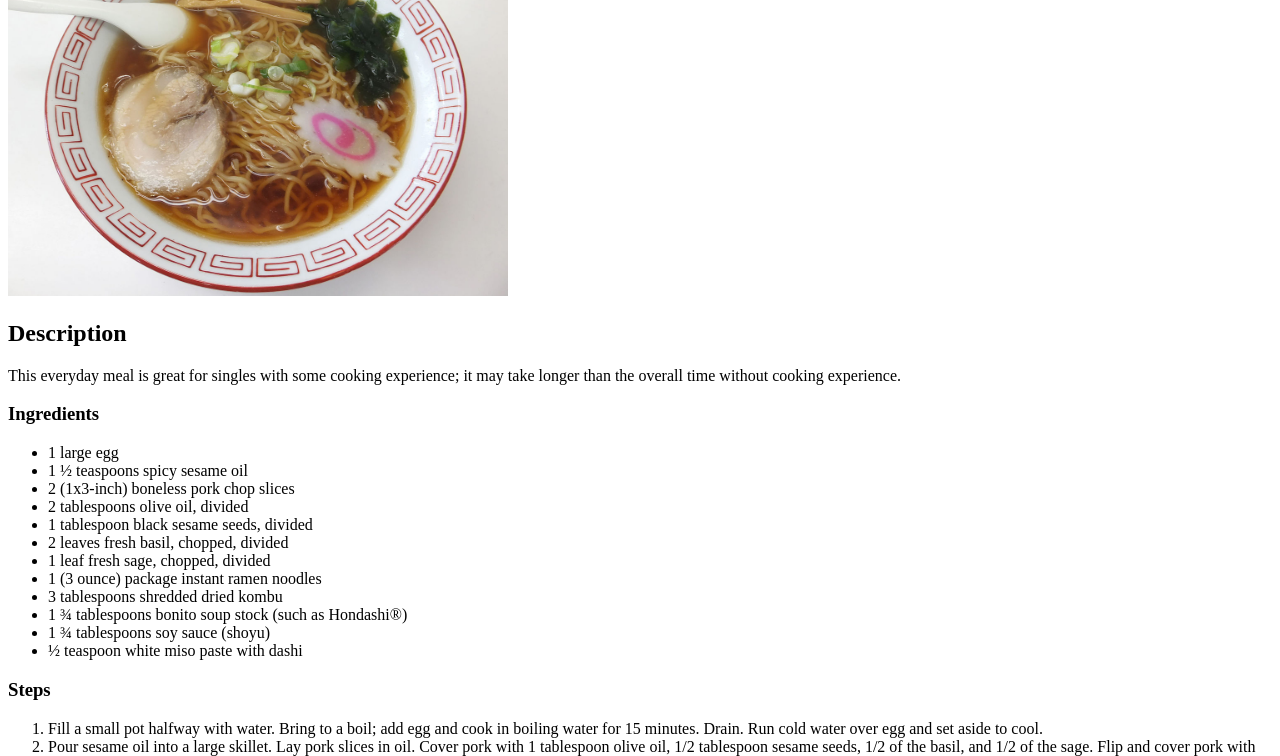
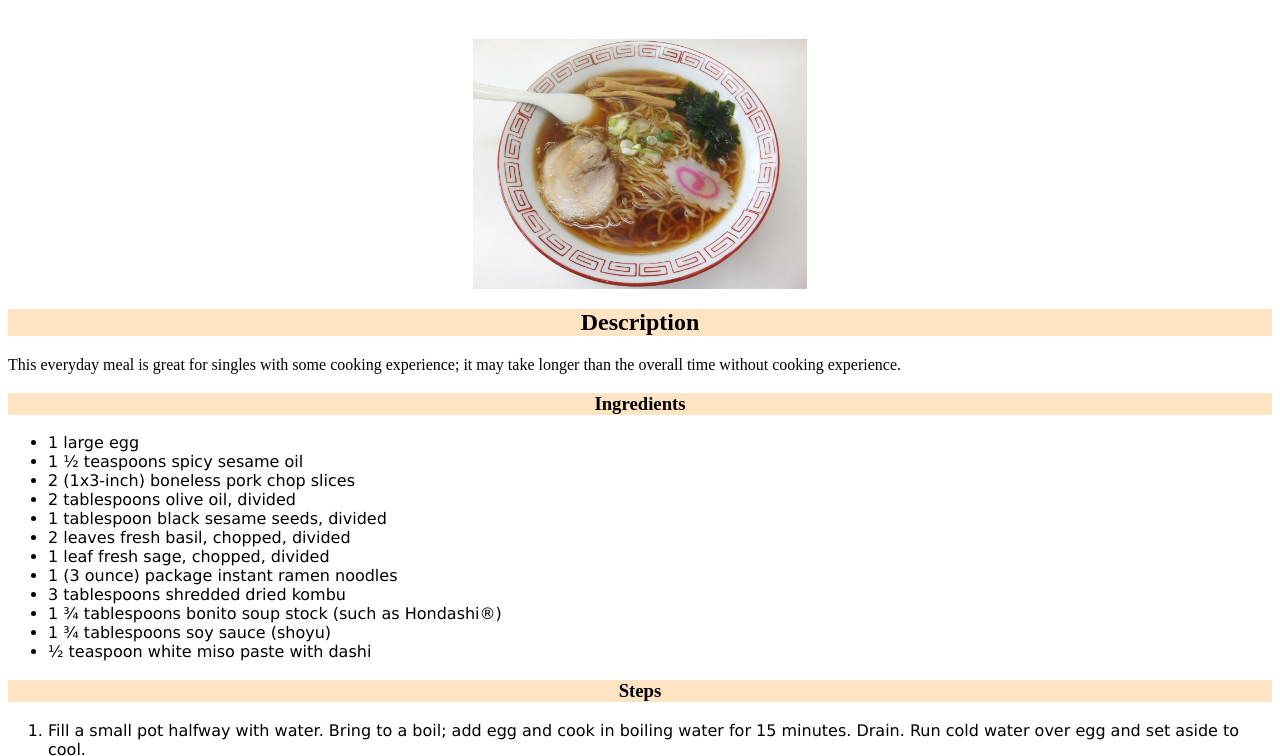
Before and after one commit to jennaide/odin-recipes, a plain HTML site: page recipes/ramen.html in a window 1280 px wide. Shown: the part 159-915 px from the top of the page. Drawn offline with Linux system fonts and the light colour scheme.

Commit message:
Use CSS to style the website

```diff
--- /dev/null
+++ b/recipes/hamburger.css
@@ -0,0 +1,19 @@
+h1{
+    text-align: center;
+    background-color: beige;
+    font-size: 80px;
+}
+img{
+    height: 250px;
+    width:400px;
+    margin-left: auto;
+    margin-right: auto;
+    display: block;
+}
+p{
+    font-family:'Times New Roman', Times, serif;
+}
+.topic{
+    text-align:center;
+    background-color:aliceblue ;
+}
--- /dev/null
+++ b/recipes/pizza.css
@@ -0,0 +1,18 @@
+h1{
+    text-align:center;
+    font-style: italic;
+    font-family:'Lucida Sans', 'Lucida Sans Regular', 'Lucida Grande', 'Lucida Sans Unicode', Geneva, Verdana, sans-serif;
+    background-color: blanchedalmond;
+}
+img{
+    margin-left: auto;
+    margin-right: auto;
+    display: block;
+    height: 250px;
+    width: 400px;
+}
+.topic{
+    background-color:aquamarine;
+    text-align: center;
+    font-weight: 500;
+}
--- /dev/null
+++ b/recipes/ramen.css
@@ -0,0 +1,22 @@
+h1{
+    text-align: center;
+    background-color: aqua;
+    font-size: 80px;
+}
+img{
+    height:250px;
+    weight:400px;
+    margin-left: auto;
+    margin-right: auto;
+    display:block;
+}
+p{
+    font-family: 'Times New Roman', Times, serif;
+}
+.topic{
+    text-align: center;
+    background-color: bisque;
+}
+.f1{
+    font-family:'Lucida Sans', 'Lucida Sans Regular', 'Lucida Grande', 'Lucida Sans Unicode', Geneva, Verdana, sans-serif;
+}
--- a/recipes/ramen.html
+++ b/recipes/ramen.html
@@ -4,19 +4,20 @@
 <head>
     <meta charset="utf-8">
     <title> Recipe 3 </title>
+    <link rel="stylesheet" href="ramen.css">
 </head>
 
 <body>
     <h1> Ramen </h1>
-    <img src="../images/ramen.jpg" alt="A traditional Japanese Ramen" width="500">
-    <h2> Description </h2>
+    <img src="../images/ramen.jpg">
+    <h2 class="topic"> Description </h2>
 
     <p> This everyday meal is great for singles with some cooking experience; it may take longer than the overall time
         without cooking experience.</p>
 
-    <h3> Ingredients </h3>
+    <h3 class="topic"> Ingredients </h3>
 
-    <ul>
+    <ul class="f1">
         <li> 1 large egg </li>
 
         <li> 1 ½ teaspoons spicy sesame oil
@@ -42,8 +43,8 @@
         <li> ½ teaspoon white miso paste with dashi</li>
     </ul>
 
-    <h3> Steps </h3>
-    <ol>
+    <h3 class="topic"> Steps </h3>
+    <ol class="f1">
         <li> Fill a small pot halfway with water. Bring to a boil; add egg and cook in boiling water for 15 minutes.
             Drain. Run cold water over egg and set aside to cool.</li>
 
--- /dev/null
+++ b/style.css
@@ -0,0 +1,16 @@
+body{
+    text-align: center;
+    font-family: Arial, Helvetica, sans-serif;
+    font-weight: 800;
+    color:black;
+    font-size: 50px;
+    background-color: skyblue;
+}
+a{
+    color:black;
+    font-size: large;
+}
+img{
+    height: 200px;
+    width:300px;
+}
```
Also changed, not shown: index.html (+5 -5 lines), recipes/hamburger.html (+6 -5 lines), recipes/pizza.html (+5 -4 lines), images/recip.jpg (added).
